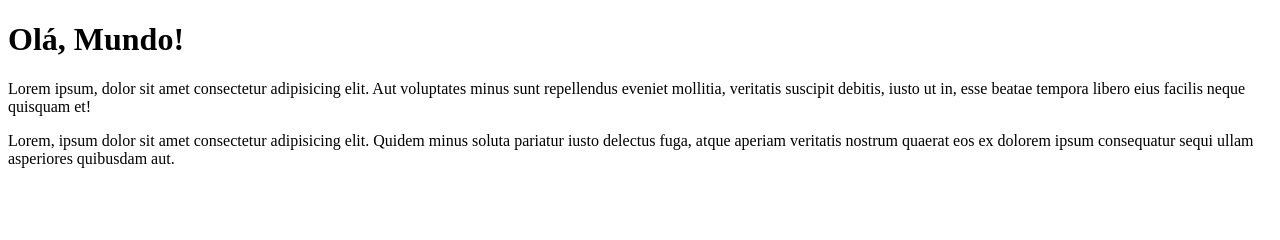
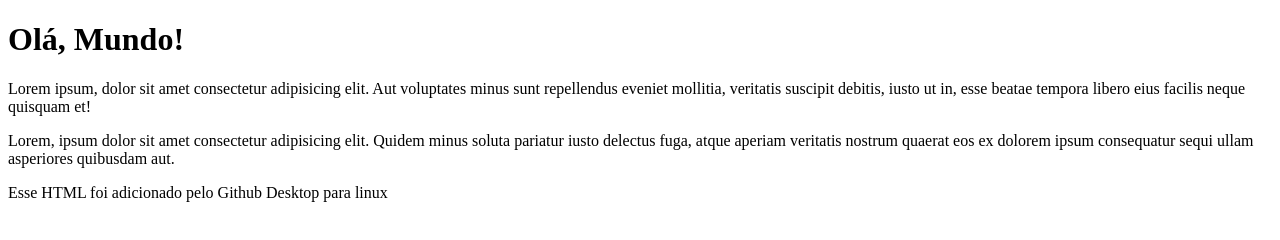
Before and after one commit to marcodkts/Ola-Mundo, a plain HTML site: page site-exemplo/index.html in a window 1280 px wide. Drawn offline with Linux system fonts and the light colour scheme.

Commit message:
att aula linux github

```diff
--- a/site-exemplo/index.html
+++ b/site-exemplo/index.html
@@ -10,5 +10,6 @@
 
     <p>Lorem ipsum, dolor sit amet consectetur adipisicing elit. Aut voluptates minus sunt repellendus eveniet mollitia, veritatis suscipit debitis, iusto ut in, esse beatae tempora libero eius facilis neque quisquam et!</p>
     <p>Lorem, ipsum dolor sit amet consectetur adipisicing elit. Quidem minus soluta pariatur iusto delectus fuga, atque aperiam veritatis nostrum quaerat eos ex dolorem ipsum consequatur sequi ullam asperiores quibusdam aut.</p>
+    <p>Esse HTML foi adicionado pelo Github Desktop para linux</p>
 </body>
 </html>
```
